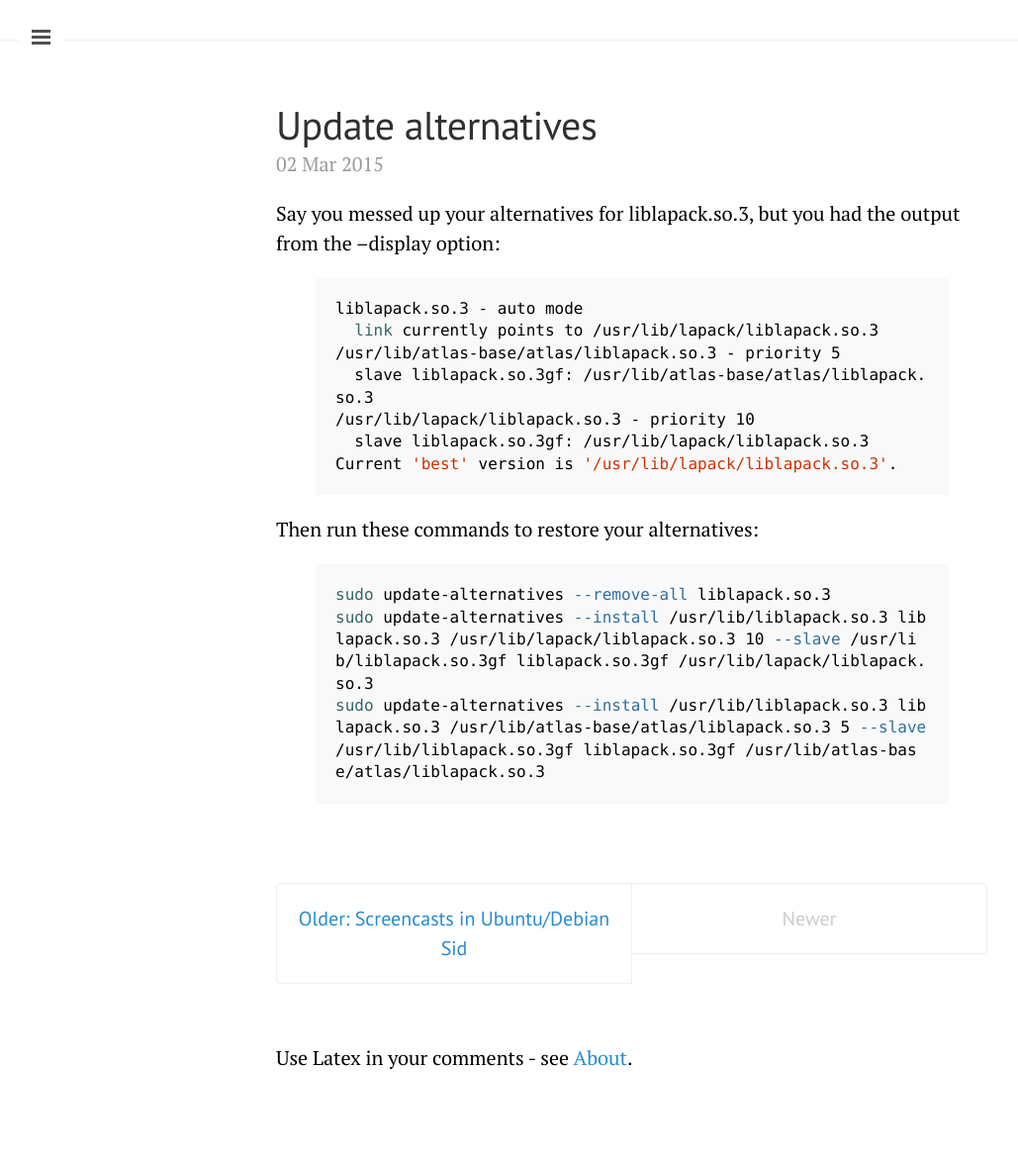
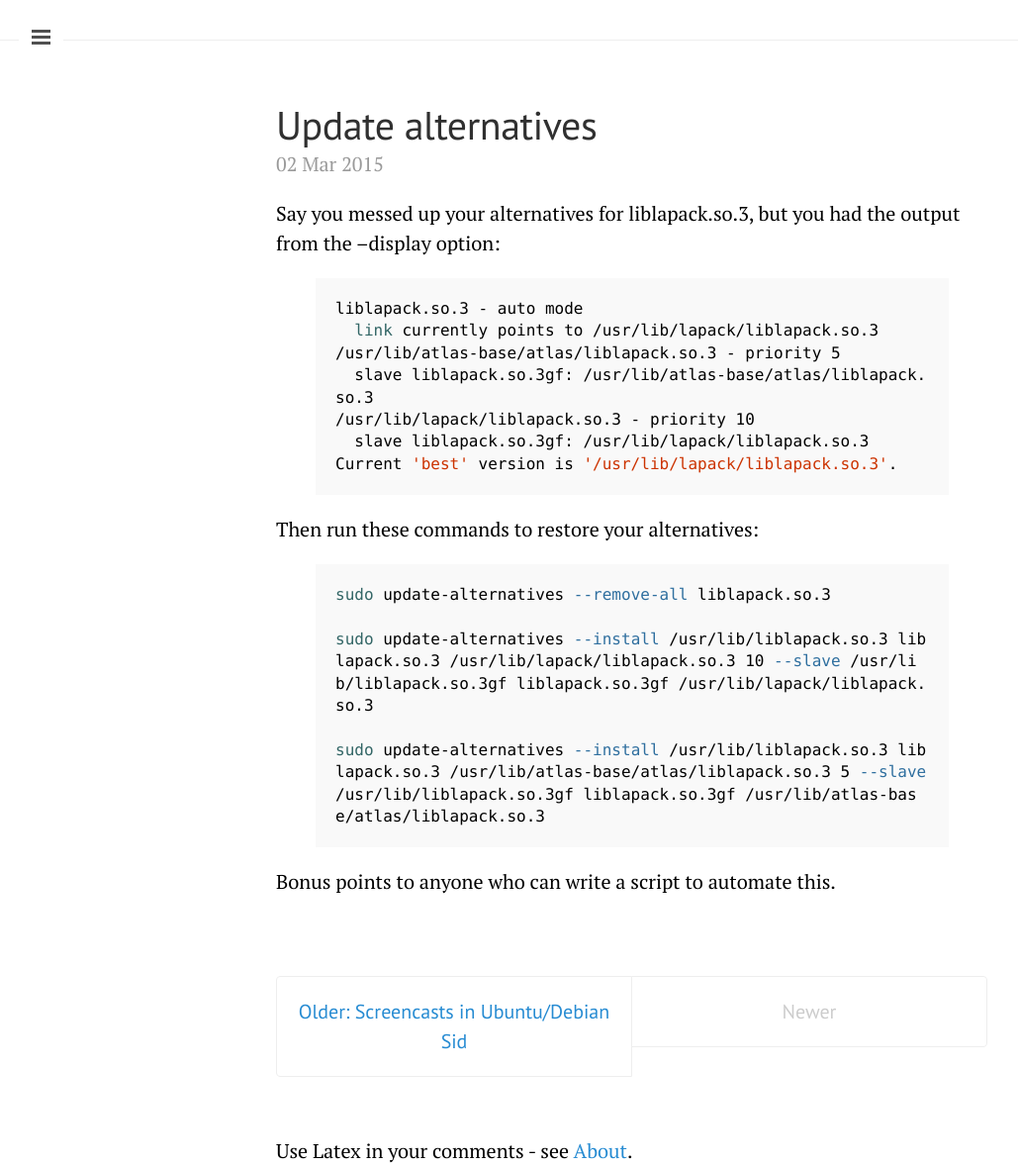
Before and after one commit to texasflood/texasflood.github.io.b, a Jekyll site: the page built from _posts/2015-03-02-update-alternatives.md, in a window 1280 px wide. Shown: the whole page at 99% size, without its empty margins (1-1030 px from the left). Built offline with Jekyll 4.4.1, drawn with Linux system fonts in a browser that asks for light colours; Markdown is read by kramdown in place of the engine named in the settings; comment, search, counter and statistics services are not loaded; before the commit the page ends 1084 px from its top, so only the background shows below that.

Commit message:
Updated text for update-alternatives

```diff
--- a/_posts/2015-03-02-update-alternatives.md
+++ b/_posts/2015-03-02-update-alternatives.md
@@ -19,6 +19,10 @@ Then run these commands to restore your alternatives:
 
 {% highlight bash %}
 sudo update-alternatives --remove-all liblapack.so.3
+
 sudo update-alternatives --install /usr/lib/liblapack.so.3 liblapack.so.3 /usr/lib/lapack/liblapack.so.3 10 --slave /usr/lib/liblapack.so.3gf liblapack.so.3gf /usr/lib/lapack/liblapack.so.3
+
 sudo update-alternatives --install /usr/lib/liblapack.so.3 liblapack.so.3 /usr/lib/atlas-base/atlas/liblapack.so.3 5 --slave /usr/lib/liblapack.so.3gf liblapack.so.3gf /usr/lib/atlas-base/atlas/liblapack.so.3
 {% endhighlight %}
+
+Bonus points to anyone who can write a script to automate this.
```
